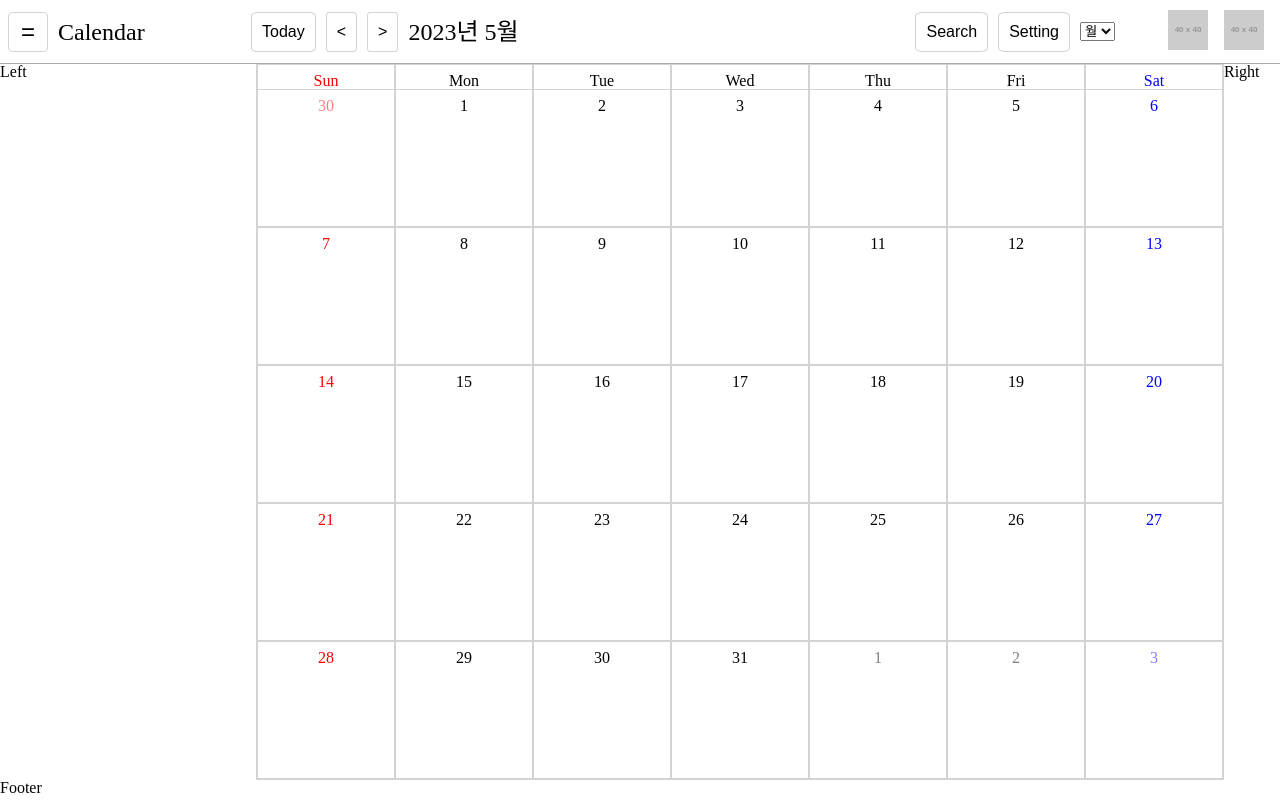
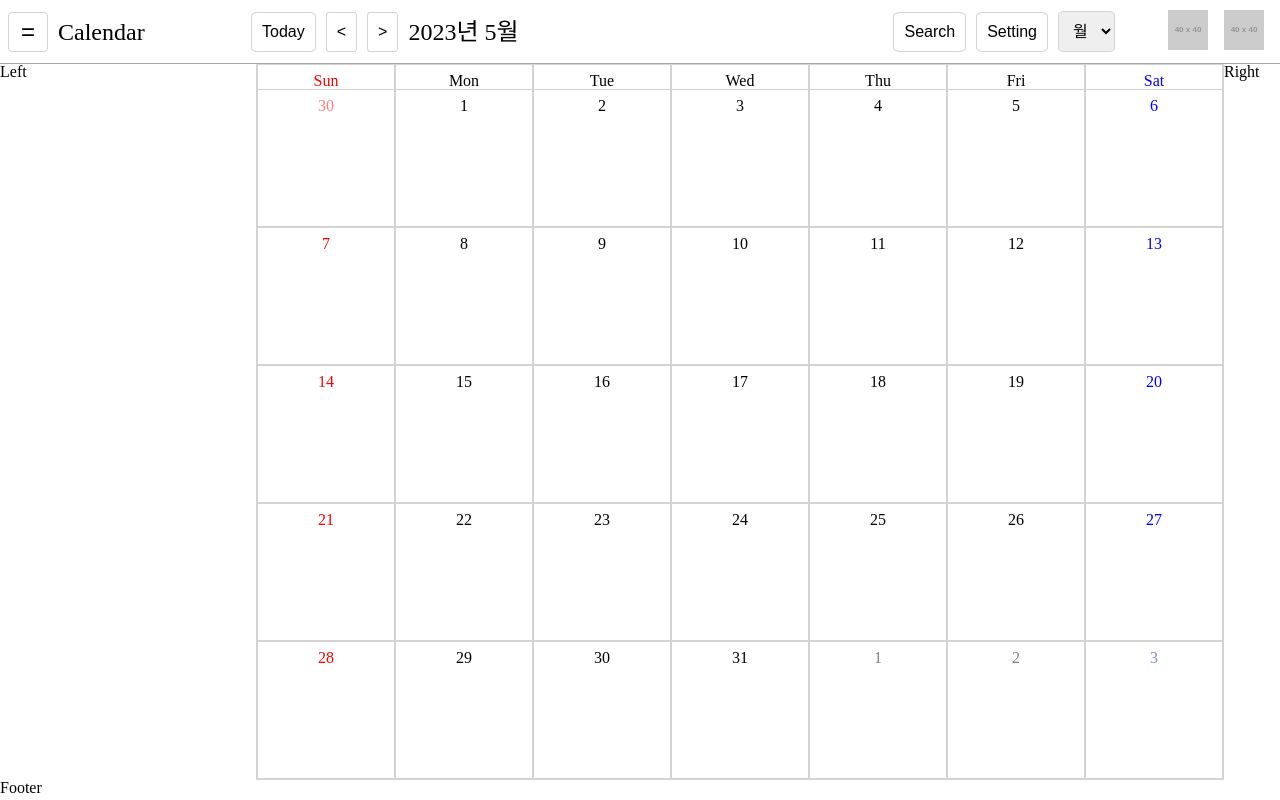
Before and after one commit to choyj2012/Calendar, a React (Vite) app: page / in a window 1280 px wide. Built offline with nearby package versions, Linux system fonts and the light colour scheme.

Commit message:
header dropbox css추가

```diff
--- a/src/Header.css
+++ b/src/Header.css
@@ -53,6 +53,13 @@
   font-size: 1rem;
 }
 
+.select-drop {
+  border: solid 0.5px lightgray;
+  border-radius: 10%;
+  padding: 10px;
+  font-size: 1rem;
+}
+
 .user-menu {
   display: flex;
   padding-left: 40px;
@@ -62,6 +69,7 @@
 .menu-icon {
   padding: 8px;
 }
+
 .user-icon {
   padding: 8px;
 }
--- a/src/Header.jsx
+++ b/src/Header.jsx
@@ -58,7 +58,7 @@ const Search = ({ym : {year, month}, setYM}) => {
       <div className="sb-b">
         <button>Search</button>
         <button>Setting</button>
-        <select>
+        <select className="select-drop">
           <option value="month">월</option>
         </select>
       </div>
```
